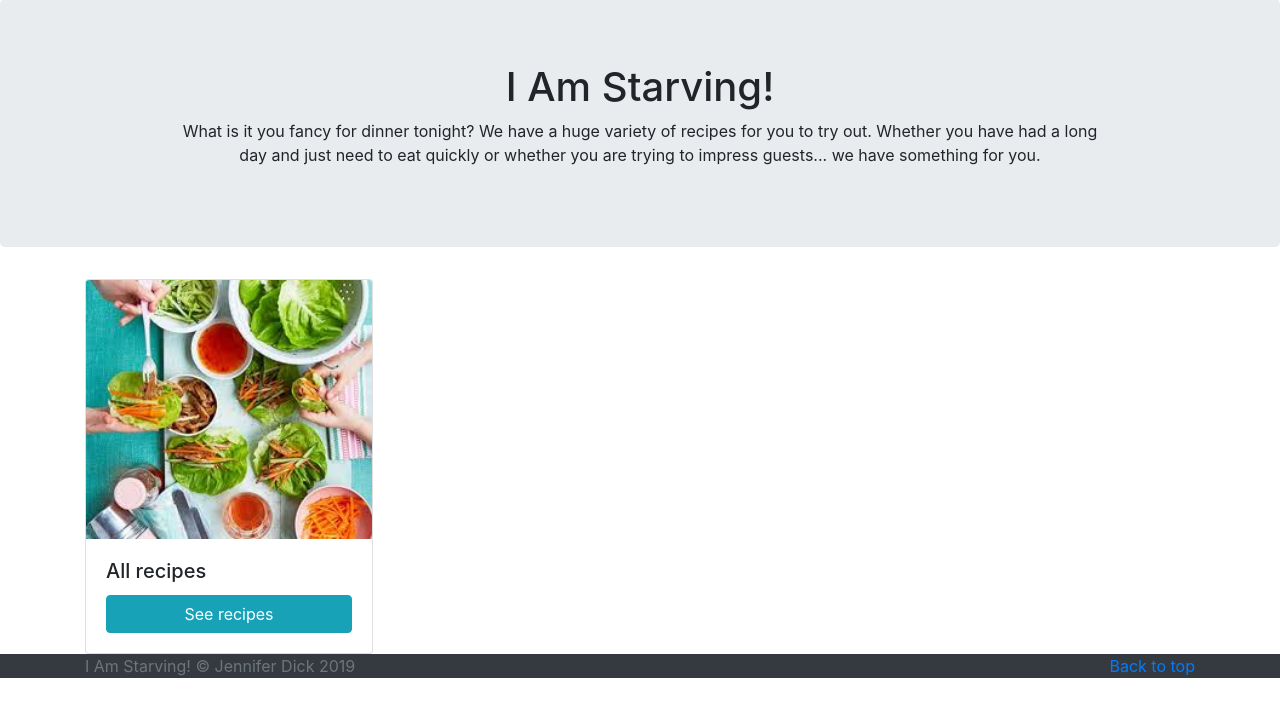
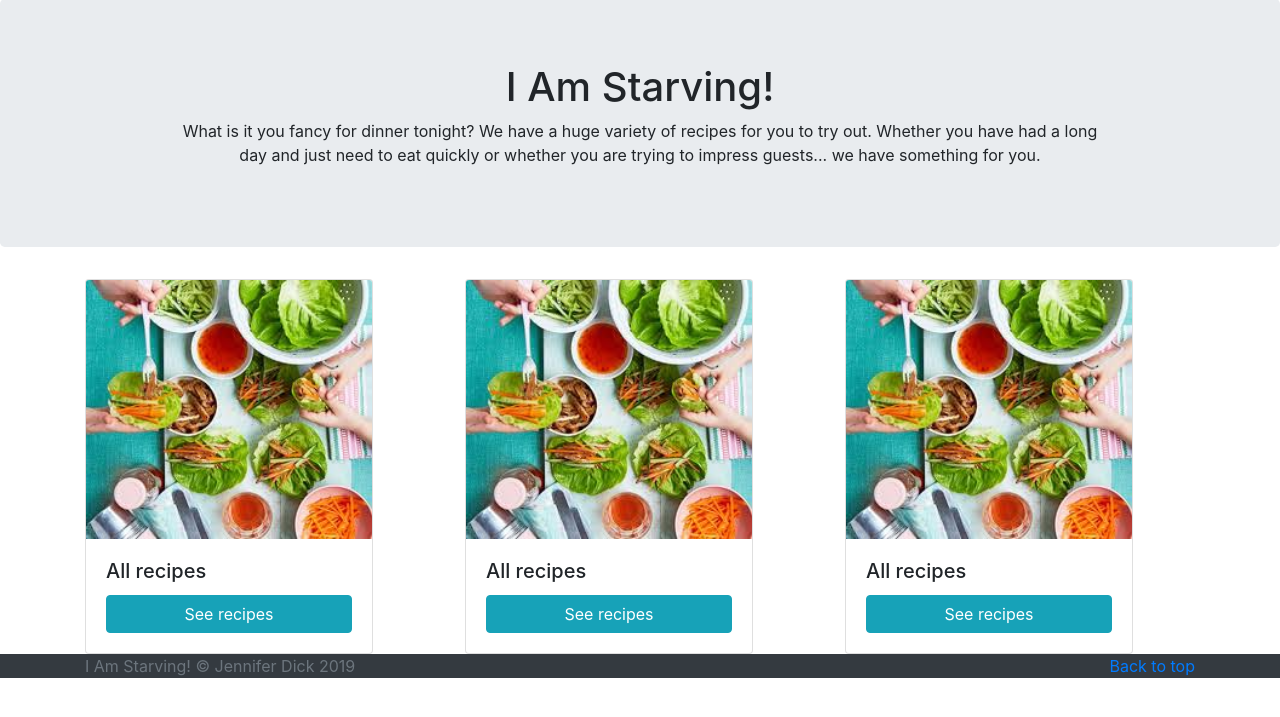
Before and after one commit to jennie6151/cookbook, a Flask app: page / in a window 1280 px wide. Shown: the part 57-774 px from the top of the page. Run offline with Flask 2, Linux system fonts and the light colour scheme; some libraries are stand-ins or nearby versions.

Commit message:
test row of cards added for cuisine types

```diff
--- a/flask_app/templates/index.html
+++ b/flask_app/templates/index.html
@@ -37,7 +37,29 @@
                 <a href="#" class="btn btn-info btn-block">See recipes</a>
               </div>
             </div>
-
+          </div>
+          <div class="col-md-4">
+            <div class="card" style="width: 18rem;">
+              <img src="\static\images\allRecipes.jpg" class="card-img-top" alt="Plate of food">
+              <div class="card-body">
+                <h5 class="card-title">All recipes</h5>
+                <a href="#" class="btn btn-info btn-block">See recipes</a>
+              </div>
+            </div>
+          </div>
+          <div class="col-md-4">
+            <div class="card" style="width: 18rem;">
+              <img src="\static\images\allRecipes.jpg" class="card-img-top" alt="Plate of food">
+              <div class="card-body">
+                <h5 class="card-title">All recipes</h5>
+                <a href="#" class="btn btn-info btn-block">See recipes</a>
+              </div>
+            </div>
+          </div>
+        </div>
+      </div>
+    </div>
+    </div>
     </div>
 
   </main>
```
